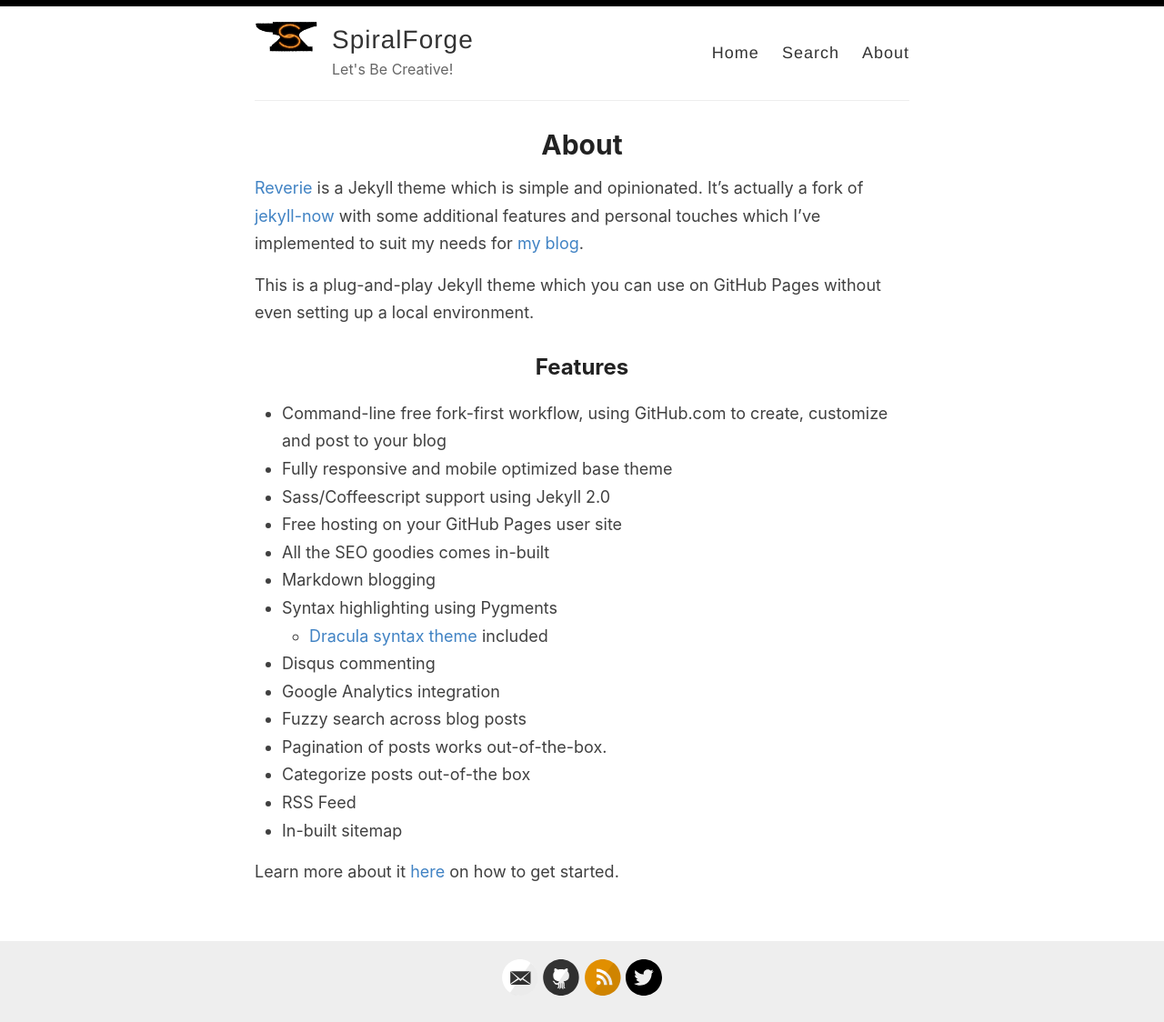
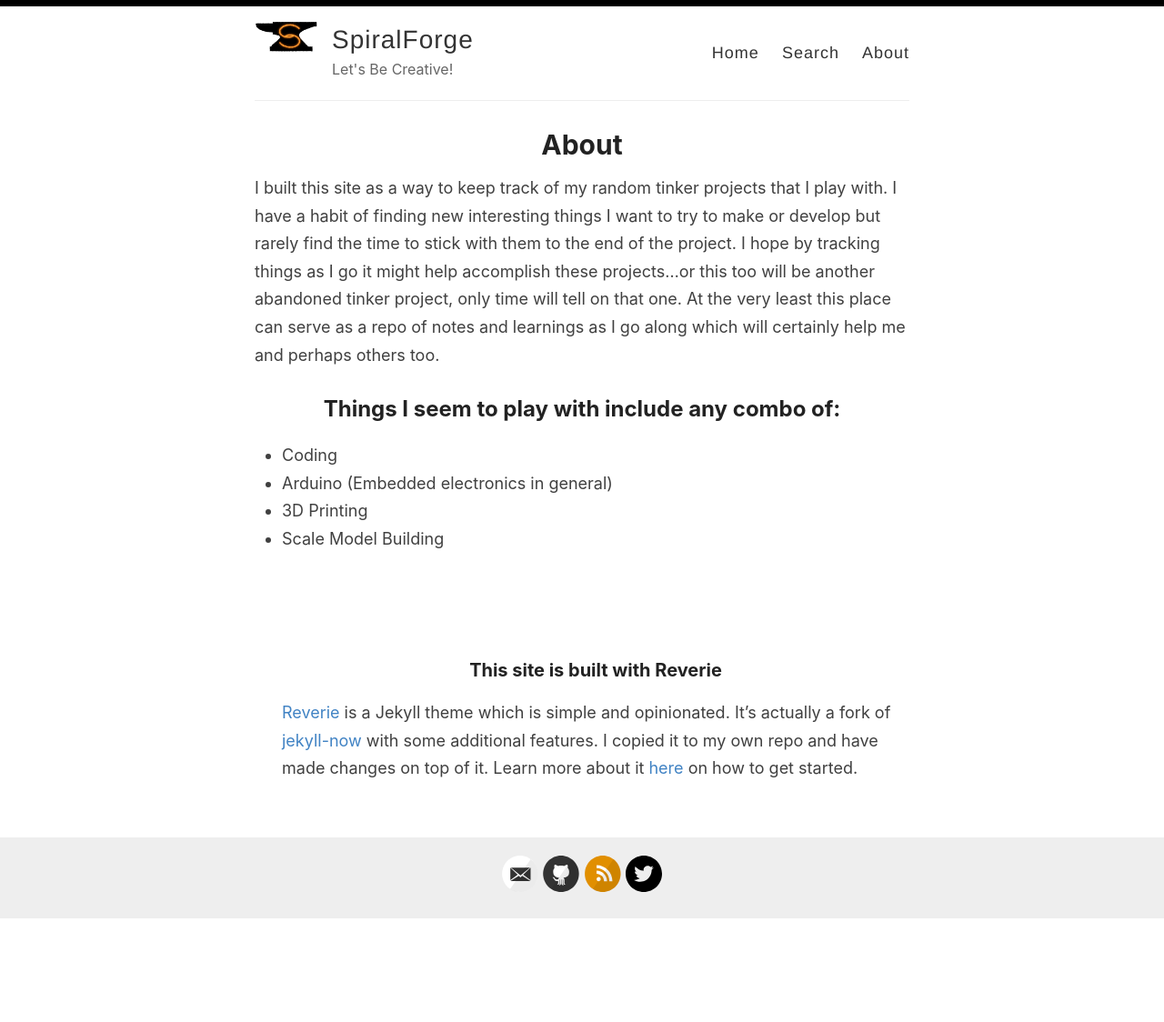
Before and after one commit to ALcatraz62/ALcatraz62.github.io, a Jekyll site: the page built from _pages/about.md, in a window 1280 px wide. Shown: the whole page at 91% size. Built offline with Jekyll 4.4.1, drawn with Linux system fonts in a browser that asks for light colours; after the commit the page ends 1010 px from its top, so only the background shows below that.

Commit message:
updated about setup gemfile for local builds

```diff
--- /dev/null
+++ b/Gemfile
@@ -0,0 +1,2 @@
+source "https://rubygems.org"
+gem 'github-pages', "~> 209" group: :jekyll_plugins
--- a/_pages/about.md
+++ b/_pages/about.md
@@ -3,27 +3,15 @@ layout: page
 title: About
 permalink: /about/
 ---
-
-[Reverie](https://github.com/amitmerchant1990/reverie) is a Jekyll theme which is simple and opinionated. It's actually a fork of [jekyll-now](https://github.com/barryclark/jekyll-now) with some additional features and personal touches which I've implemented to suit my needs for [my blog](https://www.amitmerchant.com).
-
-This is a plug-and-play Jekyll theme which you can use on GitHub Pages without even setting up a local environment.
-
-## Features
-
-- Command-line free fork-first workflow, using GitHub.com to create, customize and post to your blog
-- Fully responsive and mobile optimized base theme
-- Sass/Coffeescript support using Jekyll 2.0
-- Free hosting on your GitHub Pages user site
-- All the SEO goodies comes in-built
-- Markdown blogging
-- Syntax highlighting using Pygments
-    - [Dracula syntax theme](https://draculatheme.com/) included
-- Disqus commenting
-- Google Analytics integration
-- Fuzzy search across blog posts
-- Pagination of posts works out-of-the-box.
-- Categorize posts out-of-the box
-- RSS Feed
-- In-built sitemap
-
+I built this site as a way to keep track of my random tinker projects that I play with.  I have a habit of finding new interesting things I want to try to make or develop but rarely find the time to stick with them to the end of the project.  I hope by tracking things as I go it might help accomplish these projects...or this too will be another abandoned tinker project, only time will tell on that one.  At the very least this place can serve as a repo of notes and learnings as I go along which will certainly help me and perhaps others too.
+## Things I seem to play with include any combo of:
+* Coding
+* Arduino (Embedded electronics in general)
+* 3D Printing
+* Scale Model Building
+<br/>
+<br/>
+<br/>
+### This site is built with Reverie
+[Reverie](https://github.com/amitmerchant1990/reverie) is a Jekyll theme which is simple and opinionated. It's actually a fork of [jekyll-now](https://github.com/barryclark/jekyll-now) with some additional features.  I copied it to my own repo and have made changes on top of it.
 Learn more about it [here](https://github.com/amitmerchant1990/reverie) on how to get started.
```
